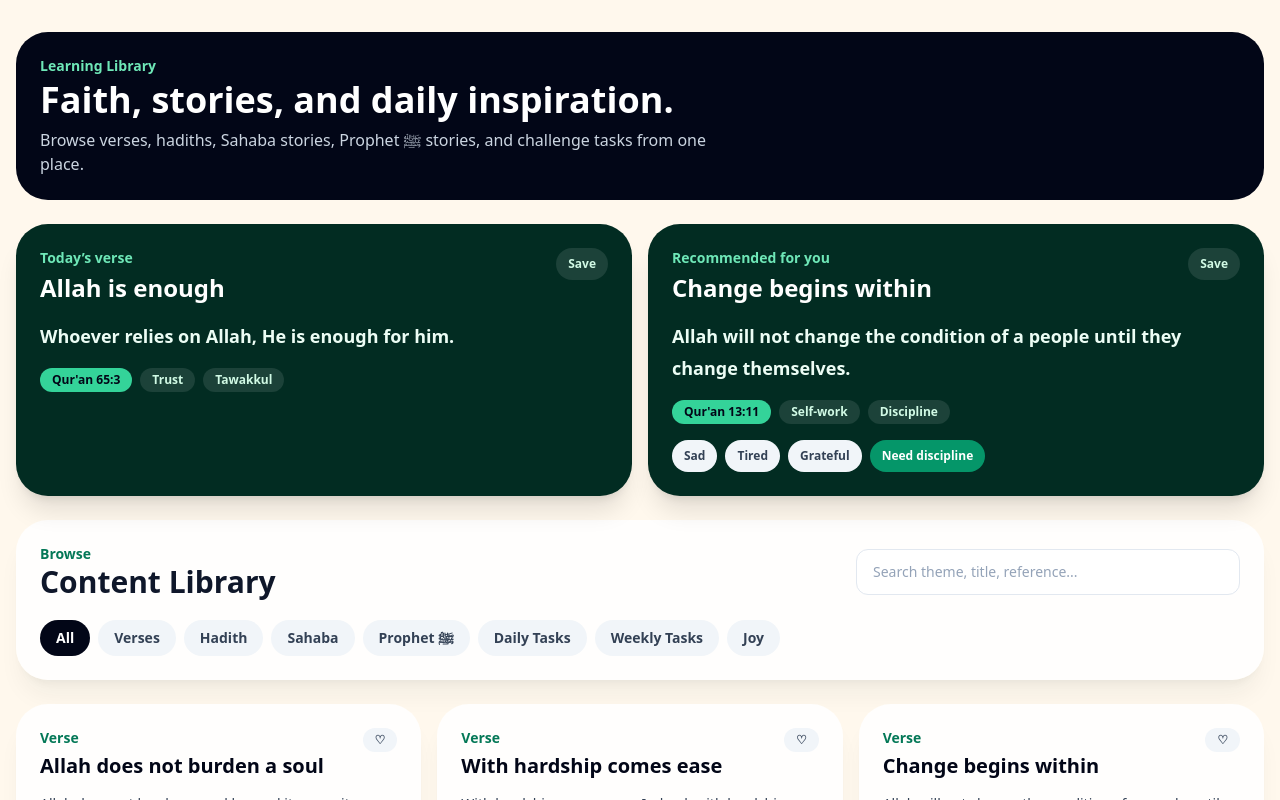
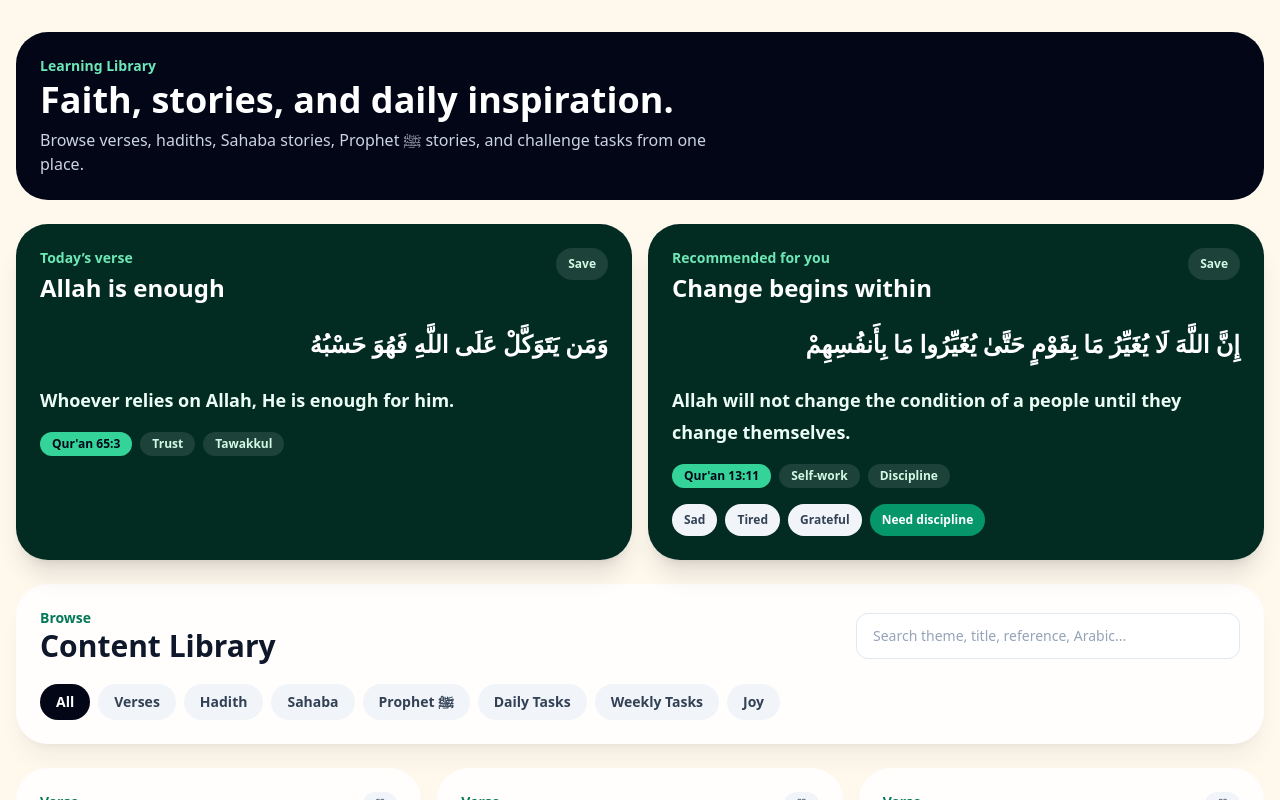
Before and after one commit to hxhhxxs/The-Challenge-, a Next.js app: page /learning in a window 1280 px wide. Shown: the top 800 px of the page. Built offline with nearby package versions, Linux system fonts and the light colour scheme.

Commit message:
Show Arabic text in learning library

```diff
--- a/app/learning/page.tsx
+++ b/app/learning/page.tsx
@@ -34,7 +34,7 @@ export default function LearningPage() {
   const visibleItems = useMemo(() => {
     return learningItems.filter((item) => {
       const matchesType = filter === "all" || item.type === filter;
-      const text = `${item.title} ${item.shortText} ${item.reference || ""} ${item.themes.join(" ")}`.toLowerCase();
+      const text = `${item.title} ${item.shortText} ${item.arabicText || ""} ${item.reference || ""} ${item.themes.join(" ")}`.toLowerCase();
       const matchesQuery = !query.trim() || text.includes(query.toLowerCase());
       return matchesType && matchesQuery;
     });
@@ -70,7 +70,7 @@ export default function LearningPage() {
               <p className="text-sm font-black text-emerald-700">Browse</p>
               <h2 className="text-3xl font-black">Content Library</h2>
             </div>
-            <input value={query} onChange={(e) => setQuery(e.target.value)} placeholder="Search theme, title, reference..." className="w-full rounded-xl border border-slate-200 bg-white px-4 py-3 text-sm outline-none placeholder:text-slate-400 focus:border-emerald-600 lg:max-w-sm" />
+            <input value={query} onChange={(e) => setQuery(e.target.value)} placeholder="Search theme, title, reference, Arabic..." className="w-full rounded-xl border border-slate-200 bg-white px-4 py-3 text-sm outline-none placeholder:text-slate-400 focus:border-emerald-600 lg:max-w-sm" />
           </div>
           <div className="mt-5 flex flex-wrap gap-2">
             {filters.map((item) => (
@@ -86,8 +86,8 @@ export default function LearningPage() {
         </section>
 
         <section className="rounded-[2rem] bg-emerald-100 p-5 text-emerald-950">
-          <p className="font-black">Next backend step</p>
-          <p className="mt-1 text-sm font-semibold">Save favorites to Supabase, seed the full 6-month library, and connect one learning item to the dashboard every day.</p>
+          <p className="font-black">Arabic restored</p>
+          <p className="mt-1 text-sm font-semibold">Qur’an and hadith cards now show Arabic text above the English meaning.</p>
         </section>
 
         <div className="flex flex-wrap gap-3">
@@ -97,6 +97,11 @@ export default function LearningPage() {
       </div>
     </main>
   );
+}
+
+function ArabicBlock({ text, dark = false }: { text?: string; dark?: boolean }) {
+  if (!text) return null;
+  return <p dir="rtl" className={`mt-4 text-right text-2xl font-black leading-loose ${dark ? "text-white" : "text-slate-950"}`}>{text}</p>;
 }
 
 function FeatureCard({ title, item, saved, onSave, children }: { title: string; item: LearningItem; saved: boolean; onSave: () => void; children?: React.ReactNode }) {
@@ -109,6 +114,7 @@ function FeatureCard({ title, item, saved, onSave, children }: { title: string;
         </div>
         <button onClick={onSave} className="rounded-full bg-white/10 px-3 py-2 text-xs font-black text-emerald-100">{saved ? "Saved" : "Save"}</button>
       </div>
+      <ArabicBlock text={item.arabicText} dark />
       <p className="mt-4 text-lg font-semibold leading-8 text-emerald-50">{item.shortText}</p>
       {item.fullText && <p className="mt-3 text-sm leading-6 text-emerald-100">{item.fullText}</p>}
       <div className="mt-4 flex flex-wrap gap-2">
@@ -130,6 +136,7 @@ function LearningCard({ item, saved, onSave }: { item: LearningItem; saved: bool
         </div>
         <button onClick={onSave} className={`rounded-full px-3 py-1 text-xs font-black ${saved ? "bg-emerald-600 text-white" : "bg-slate-100 text-slate-600"}`}>{saved ? "Saved" : "♡"}</button>
       </div>
+      <ArabicBlock text={item.arabicText} />
       <p className="mt-3 text-sm leading-6 text-slate-700">{item.shortText}</p>
       {item.fullText && <details className="mt-3"><summary className="cursor-pointer text-sm font-black text-emerald-700">Read more</summary><p className="mt-2 text-sm leading-6 text-slate-600">{item.fullText}</p></details>}
       <div className="mt-4 flex flex-wrap gap-2">
```
